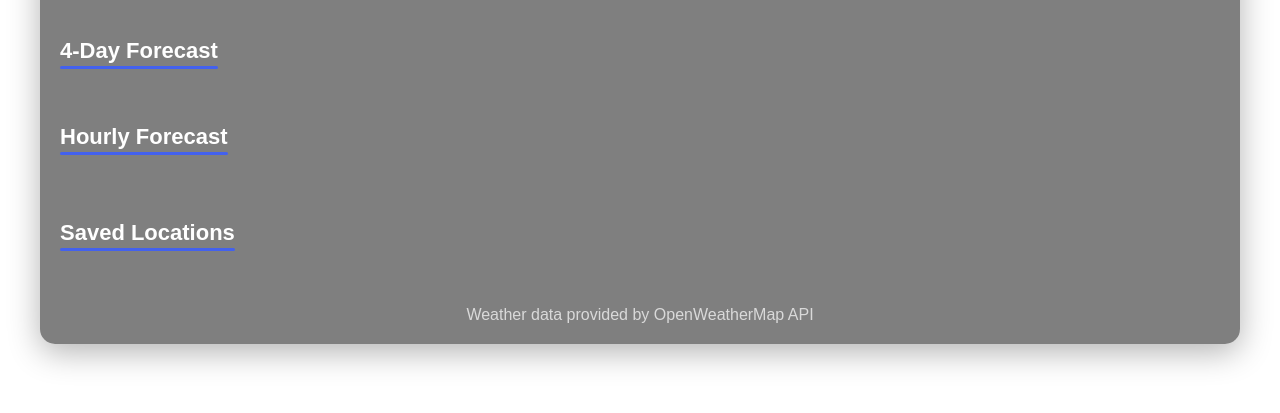
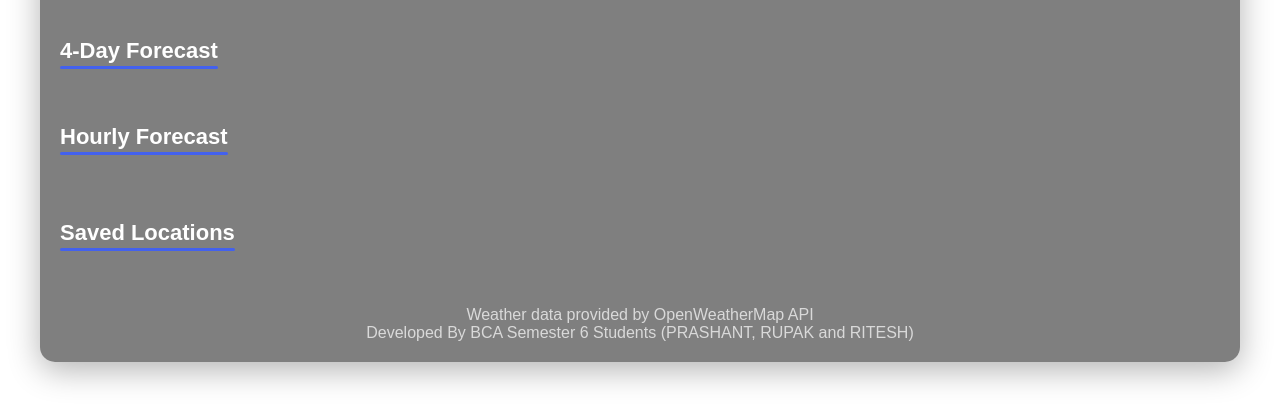
Before and after one commit to rupak-glitch/weather-forcast, a plain HTML site: page index.html in a window 1280 px wide. Shown: the part 387-800 px from the top of the page. Drawn offline with Linux system fonts and the light colour scheme; no server answers.

Commit message:
Update index.html
Added the developer names

```diff
--- a/index.html
+++ b/index.html
@@ -74,6 +74,7 @@
 
         <footer>
             <p>Weather data provided by OpenWeatherMap API</p>
+            <p>Developed By BCA Semester 6 Students (PRASHANT, RUPAK and RITESH)</p>
         </footer>
     </div>
 
```
